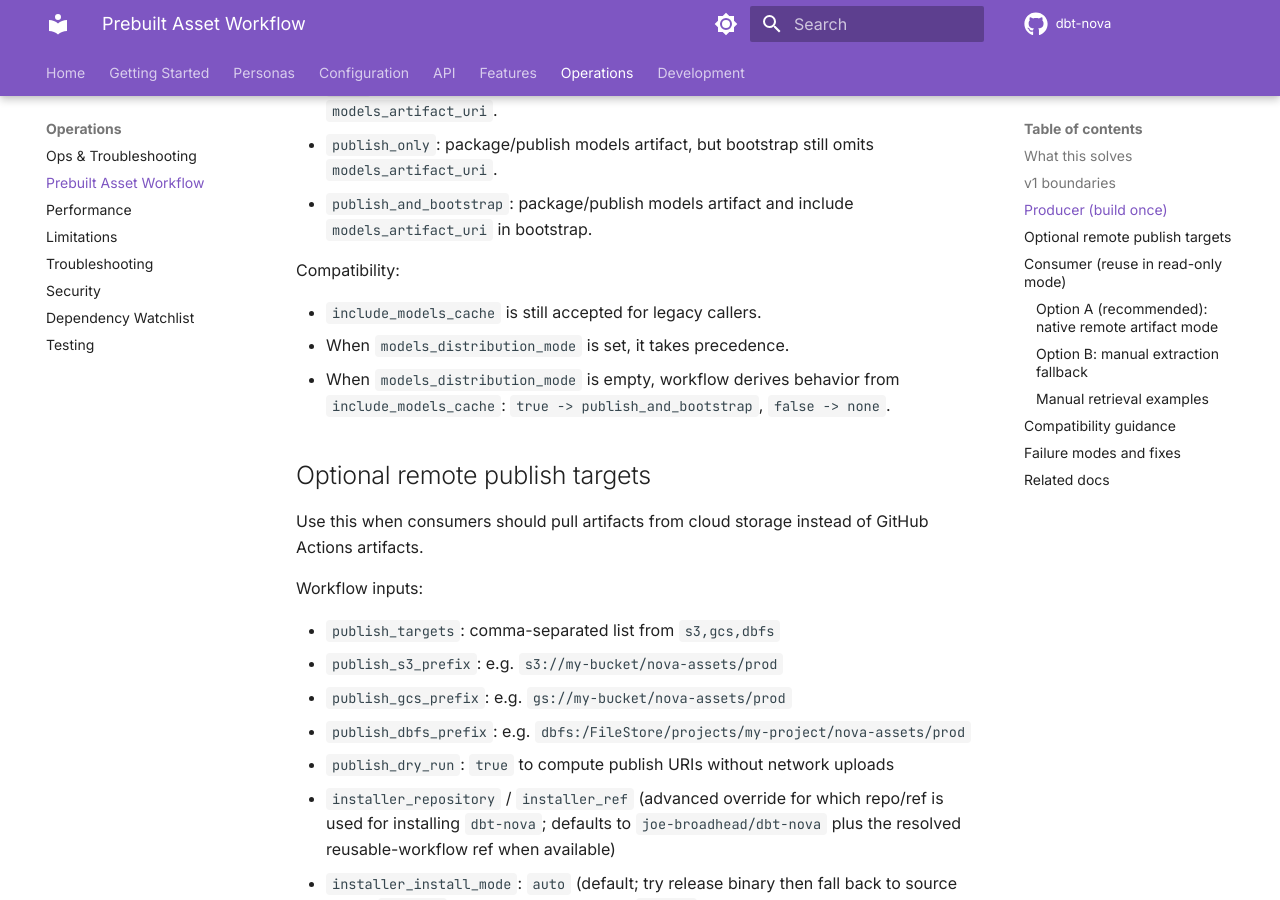
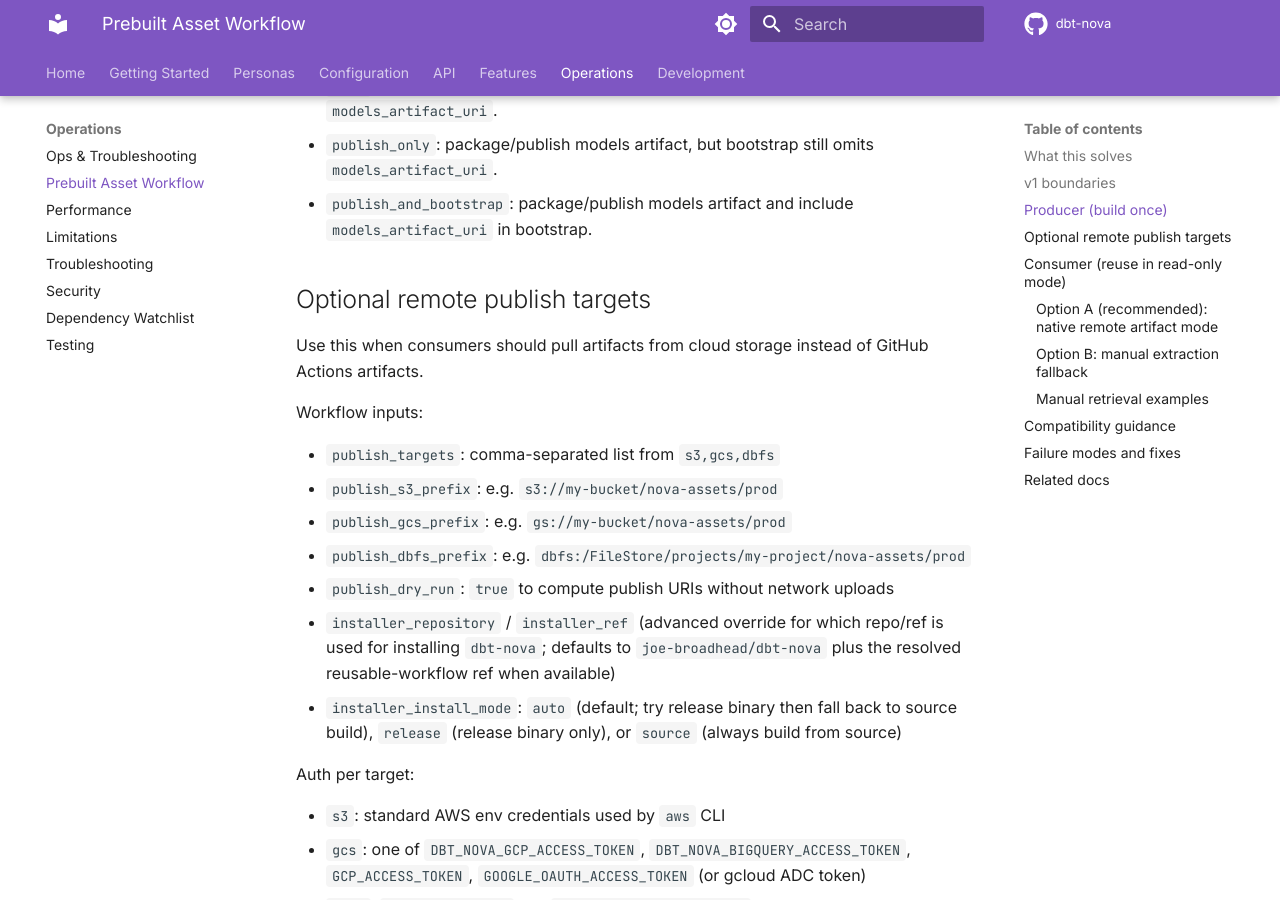
Before and after one commit to joe-broadhead/dbt-nova, an MkDocs documentation site: the page built from docs/operations/prebuilt-assets.md, in a window 1280 px wide and 900 px high, scrolled down 2517 px. Built offline with MkDocs 1.6.1 and Material for MkDocs 9.7.7, drawn with Linux system fonts in a browser that asks for light colours; comment, search, counter and statistics services are not loaded.

Commit message:
workflow: remove legacy models cache input

```diff
--- a/docs/operations/prebuilt-assets.md
+++ b/docs/operations/prebuilt-assets.md
@@ -104,13 +104,6 @@ Models distribution modes:
 - `none`: do not package or publish models artifact; bootstrap omits `models_artifact_uri`.
 - `publish_only`: package/publish models artifact, but bootstrap still omits `models_artifact_uri`.
 - `publish_and_bootstrap`: package/publish models artifact and include `models_artifact_uri` in bootstrap.
-
-Compatibility:
-
-- `include_models_cache` is still accepted for legacy callers.
-- When `models_distribution_mode` is set, it takes precedence.
-- When `models_distribution_mode` is empty, workflow derives behavior from `include_models_cache`:
-  `true -> publish_and_bootstrap`, `false -> none`.
 
 ## Optional remote publish targets
 
```
Also changed, not shown: 1 other file.
